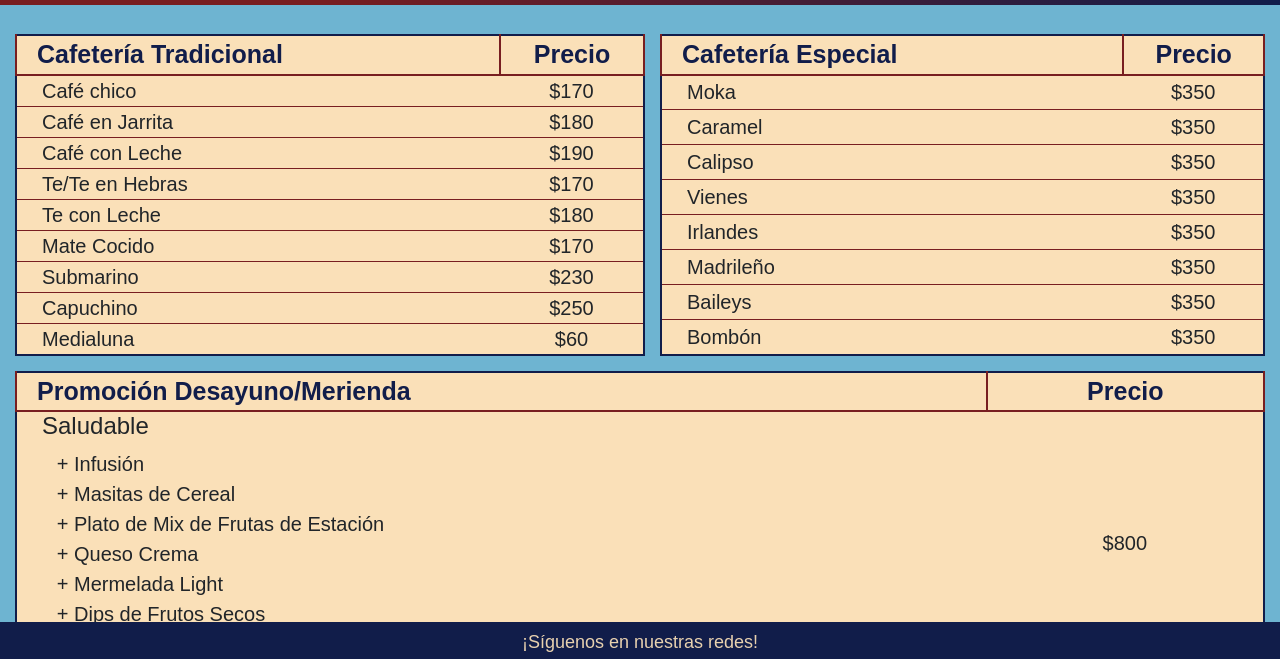
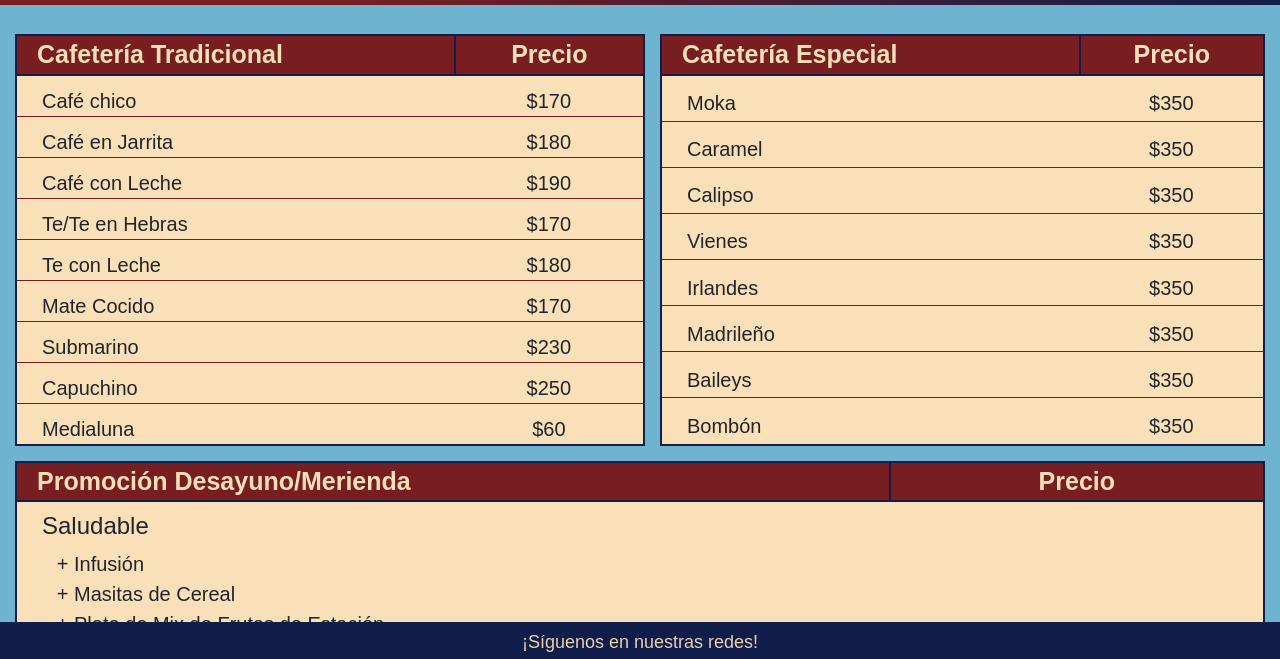
Before and after one commit to cesar-olmedo-287/proyecto_coder, a website: page pages/menu.html in a window 1280 px wide. Shown: the part 91-750 px from the top of the page. Drawn offline with Linux system fonts and the light colour scheme.

Commit message:
solucionado el problema del enlace a las tablas de menu

```diff
--- a/pages/menu.html
+++ b/pages/menu.html
@@ -59,8 +59,8 @@
             </thead>
             <tbody>
                 <tr>
-                    <td>Café chico</td>
-                    <td class="precio">$170</td>
+                    <td class="firstrow">Café chico</td>
+                    <td class="precio firstrow">$170</td>
                 </tr>
                 <tr>
                     <td>Café en Jarrita</td>
@@ -100,8 +100,8 @@
             </thead>
             <tbody>
                 <tr>
-                    <td>Moka</td>
-                    <td class="precio">$350</td>
+                    <td class="firstrow">Moka</td>
+                    <td class="precio firstrow">$350</td>
                 </tr>
                 <tr>
                     <td>Caramel</td>
@@ -133,7 +133,7 @@
                 </tr>
             </tbody>
         </table>
-        <table class="pasteleria" id="pastelería"><!--tabla menu promos de pasteleria-->
+        <table class="pasteleria" id="pasteleria"><!--tabla menu promos de pasteleria-->
             <thead>
                 <tr>
                     <th>Promos de Pastelería</th>
@@ -143,10 +143,10 @@
             <tbody>
                 <tr>
                     <td>
-                        <h4>Hotcake</h4>
+                        <h4 class="firstrow">Hotcake</h4>
                         <div>Con frutas de Estación + Frutos Secos + Capuchino Saborizado + Exprimido</div>
                     </td>
-                    <td class="precio">$950</td>
+                    <td class="precio firstrow">$950</td>
                 </tr>
                 <tr>
                     <td>
@@ -180,8 +180,8 @@
             </thead>
             <tbody>
                 <tr>
-                    <td>Doble Mouse</td>
-                    <td class="precio">$720</td>
+                    <td class="firstrow">Doble Mouse</td>
+                    <td class="precio firstrow">$720</td>
                 </tr>
                 <tr>
                     <td>Oreo</td>
@@ -215,7 +215,7 @@
             <tbody>
                 <tr>
                     <td>
-                        <h4>Saludable</h4>
+                        <h4 class="firstrow">Saludable</h4>
                         <ul class="list-items">
                             <li>Infusión</li>
                             <li>Masitas de Cereal</li>
@@ -226,7 +226,7 @@
                             <li>Jugo Exprimido</li>
                         </ul>
                     </td>
-                    <td class="precio">$800</td>
+                    <td class="precio firstrow">$800</td>
                 </tr>
                 <tr>
                     <td>
--- a/sass/misc/_normalize.scss
+++ b/sass/misc/_normalize.scss
@@ -2,4 +2,5 @@
     margin: 0%;
     padding: 0%;
     list-style-type: none;
+    scroll-behavior: smooth;
 }
--- a/sass/pages/_menu.scss
+++ b/sass/pages/_menu.scss
@@ -22,13 +22,16 @@ table{
         padding-right: 20px;
     }
     & td:nth-child(2) {
-        width: 20vh;
+        width: 30vh;
     }
     & th:nth-child(1) {
         width: 70vh;
         text-align: left;
         padding-left: 20px;
         padding-right: 20px;
+    }
+    &[id] {
+        scroll-margin-top: 110px;
     }
 }
 .tradicional{
@@ -54,17 +57,19 @@ table{
 th{
     font-family: Arial, Helvetica, sans-serif;
     font-size: 25px;
-    color: $dark-blue;
+    color: $light-logo;
+    background-color: $dark-logo;
     text-align: left;
     border-bottom: 2px solid;
     border-inline: 2px solid;
-    border-color: $dark-logo;
+    border-color: $dark-blue;
 }
 td {
     border-bottom: 1px solid;
     border-color: $dark-logo;
     font-family: sans-serif;
     font-size: 20px;
+    padding-top: 10px;
 }
 .list-items li{
     list-style-type:"+ ";
@@ -72,6 +77,9 @@ td {
 tbody tr:hover{
     background-color: $alternative;
 }
+// .firstrow {
+//     padding-top: 10px;
+// }
 @media screen and (max-width: 480px) {
     .menu {
         @include flex(column, center, center);
```
Also changed, not shown: css/translated.css.
